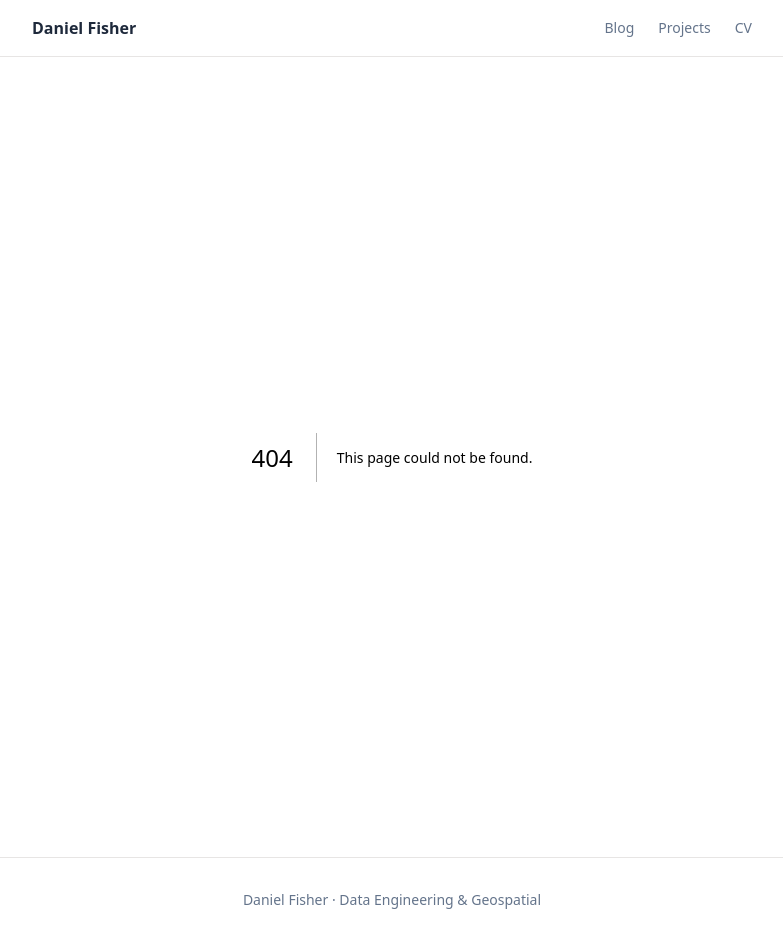
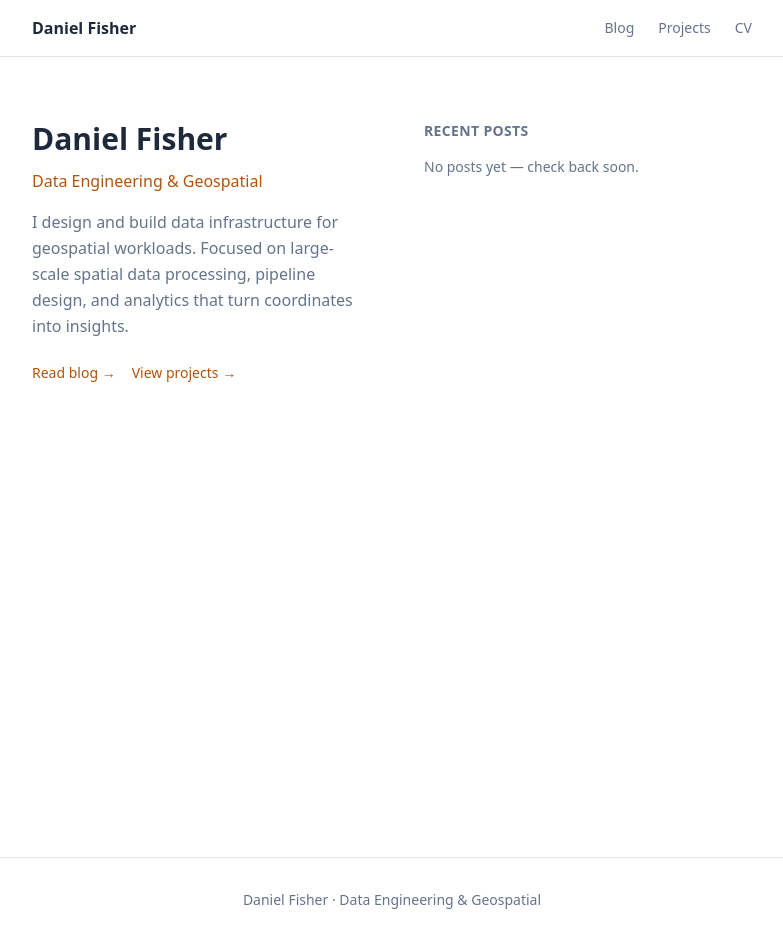
Before and after one commit to dnf0/dnf0.github.io, a Next.js app: page / in a window 1280 px wide. Before the commit this address had no page. Shown: the whole page, without its empty margins (248-1031 px from the left). Built offline with nearby package versions, Linux system fonts and the light colour scheme.

Commit message:
feat: add homepage with split layout and recent posts

```diff
--- /dev/null
+++ b/src/app/page.tsx
@@ -0,0 +1,76 @@
+import Link from "next/link";
+import { getAllPosts } from "@/lib/posts";
+import TagChip from "@/components/TagChip";
+import { format, parseISO } from "date-fns";
+
+export default function Home() {
+  const recentPosts = getAllPosts("blog").slice(0, 4);
+
+  return (
+    <div className="max-w-3xl mx-auto px-6 py-16">
+      <div className="flex flex-col sm:flex-row gap-10 sm:gap-16">
+        <div className="sm:flex-1">
+          <h1 className="text-3xl font-bold text-topo-slate mb-3">
+            Daniel Fisher
+          </h1>
+          <p className="text-topo-accent font-medium mb-4">
+            Data Engineering &amp; Geospatial
+          </p>
+          <p className="text-topo-muted leading-relaxed">
+            I design and build data infrastructure for geospatial workloads.
+            Focused on large-scale spatial data processing, pipeline design,
+            and analytics that turn coordinates into insights.
+          </p>
+          <div className="flex gap-4 mt-6">
+            <Link
+              href="/blog"
+              className="text-sm font-medium text-topo-accent hover:text-topo-earth transition-colors"
+            >
+              Read blog →
+            </Link>
+            <Link
+              href="/projects"
+              className="text-sm font-medium text-topo-accent hover:text-topo-earth transition-colors"
+            >
+              View projects →
+            </Link>
+          </div>
+        </div>
+
+        <div className="sm:flex-1">
+          <h2 className="text-sm font-semibold text-topo-muted uppercase tracking-wide mb-4">
+            Recent Posts
+          </h2>
+          {recentPosts.length === 0 ? (
+            <p className="text-topo-muted text-sm">
+              No posts yet — check back soon.
+            </p>
+          ) : (
+            <div className="flex flex-col gap-4">
+              {recentPosts.map((post) => (
+                <Link
+                  key={post.slug}
+                  href={`/blog/${post.slug}`}
+                  className="group block"
+                >
+                  <h3 className="font-medium text-topo-slate group-hover:text-topo-accent transition-colors mb-0.5">
+                    {post.frontmatter.title}
+                  </h3>
+                  <div className="flex items-center gap-2 text-xs text-topo-muted">
+                    <time dateTime={post.frontmatter.date}>
+                      {format(parseISO(post.frontmatter.date), "MMM d, yyyy")}
+                    </time>
+                    <span>·</span>
+                    {post.frontmatter.tags.slice(0, 2).map((tag) => (
+                      <TagChip key={tag} tag={tag} />
+                    ))}
+                  </div>
+                </Link>
+              ))}
+            </div>
+          )}
+        </div>
+      </div>
+    </div>
+  );
+}
```
